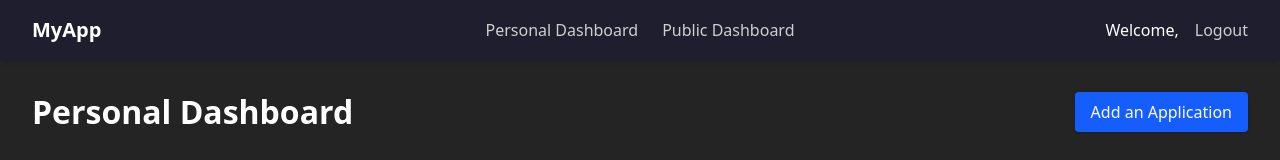
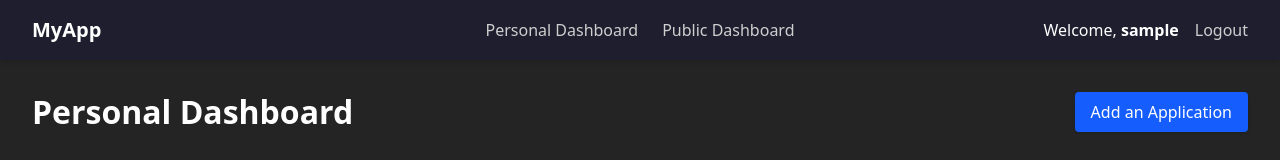
Before and after one commit to kamalndev/ApplicationTracker, a React (Vite) app in the folder site/: page /dashboard in a window 1280 px wide. Shown: the top 160 px of the page. Built offline with nearby package versions, Linux system fonts and the light colour scheme; no server answers; sample sign-in values are in the browser's storage.

Commit message:
fix: persist login with react state

```diff
--- a/site/src/App.jsx
+++ b/site/src/App.jsx
@@ -14,7 +14,13 @@ import { useAuth } from "./contexts/Auth";
 import "./index.css";
 
 function App() {
-	const { userId } = useAuth();
+	const { userId, login } = useAuth();
+
+	// Persist user login state
+	if (localStorage.getItem("userid")) {
+		login(localStorage.getItem("userid"), localStorage.getItem("username"));
+	}
+
 	return (
 		<Router>
 			<Routes>
--- a/site/src/contexts/Auth.jsx
+++ b/site/src/contexts/Auth.jsx
@@ -7,13 +7,16 @@ export function AuthProvider({ children }) {
 
 	function login(id, name) {
 		localStorage.setItem("userid", id);
+		localStorage.setItem("username", name);
 		setUserId(id);
 		setUserName(name);
 	}
 
 	function logout() {
 		localStorage.removeItem("userid");
+		localStorage.removeItem("username");
 		setUserId(null);
+		setUserName(null);
 	}
 
 	return (
```
